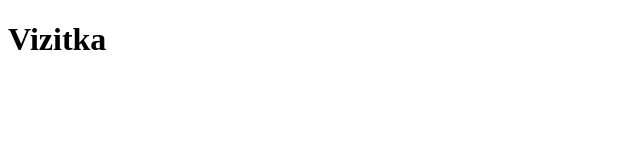
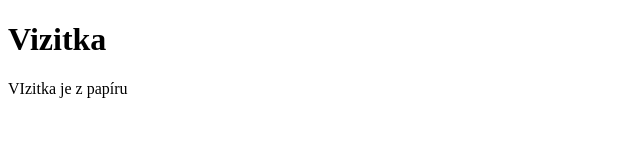
Before and after one commit to daniela-pech/cviceni-vizitka-git, a plain HTML site: page index.html in a window 1280 px wide. Shown: the whole page, without its empty margins (0-640 px from the left). Drawn offline with Linux system fonts and the light colour scheme.

Commit message:
Vlozen odstavec

```diff
--- a/index.html
+++ b/index.html
@@ -7,5 +7,6 @@
   </head>
   <body>
     <h1>Vizitka</h1>
+    <p>VIzitka je z papíru</p>
   </body>
 </html>
```
